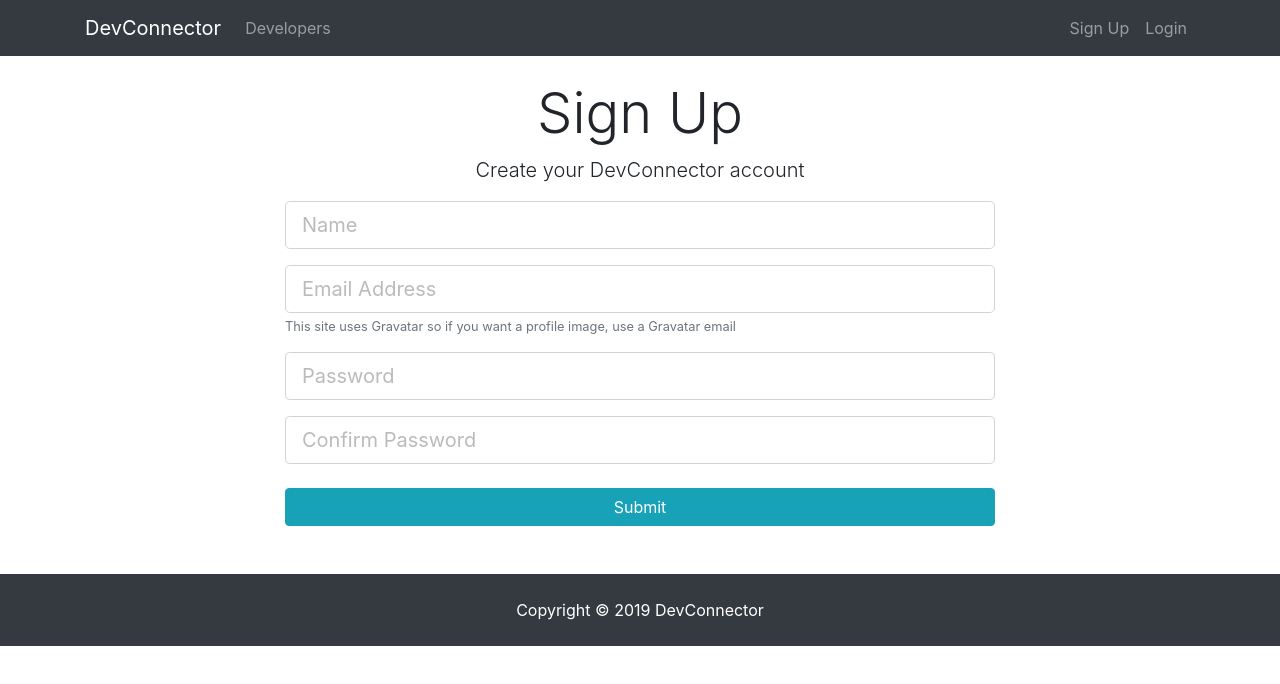
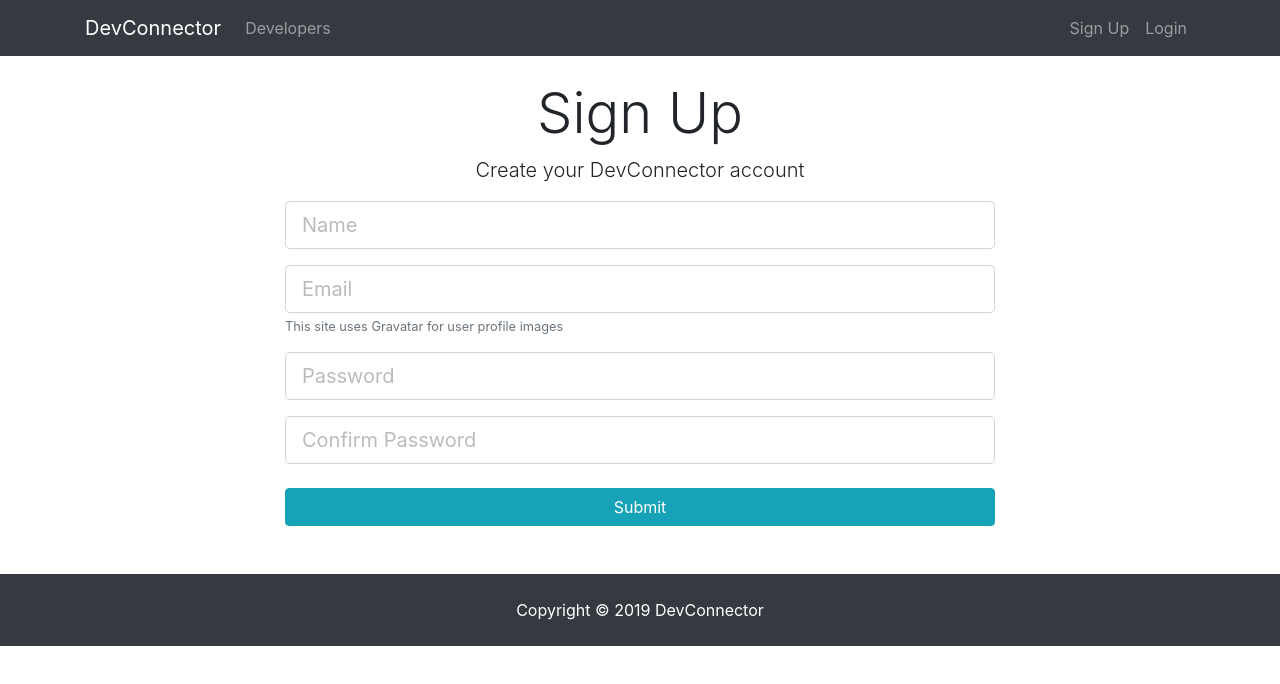
Before and after one commit to derrick-long/dev_MERN, a React (Create React App) app in the folder client/: page /register in a window 1280 px wide. Shown: the top 684 px of the page. Built offline with nearby package versions, Linux system fonts and the light colour scheme.

Commit message:
update login and register forms

```diff
--- a/client/src/components/auth/Register.js
+++ b/client/src/components/auth/Register.js
@@ -4,6 +4,7 @@
 import classnames from 'classnames';
 import { connect } from 'react-redux';
 import {  registeruser } from '../../actions/authActions';
+import TextFieldGroup from '../common/TextFieldGroup';
 
 class Register extends Component {
   constructor(){
@@ -63,30 +64,38 @@
             <h1 className="display-4 text-center">Sign Up</h1>
             <p className="lead text-center">Create your DevConnector account</p>
             <form onSubmit={this.onSubmit}>
-              <div className="form-group">
-                <input type="text" className={classnames('form-control form-control-lg', {'is-invalid': errors.name})}
-                placeholder="Name" name="name" value={this.state.name}
-                onChange={this.onChange} />
-                {errors.name && (<div className="invalid-feedback">{errors.name}</div>)}
-              </div>
-              <div className="form-group">
-                <input type="email" className={classnames('form-control form-control-lg', {'is-invalid': errors.email})} placeholder="Email Address" name="email"  value={this.state.email}
-                onChange={this.onChange} />
-                {errors.email && (<div className="invalid-feedback">{errors.email}</div>)}
-                <small className="form-text text-muted">This site uses Gravatar so if you want a profile image, use a Gravatar email</small>
-              </div>
-              <div className="form-group">
-                <input type="password" className={classnames('form-control form-control-lg', {'is-invalid': errors.password})}
-                placeholder="Password" name="password"  value={this.state.password}
-                 onChange={this.onChange} />
-                 {errors.password && (<div className="invalid-feedback">{errors.password}</div>)}
-              </div>
-              <div className="form-group">
-                <input type="password" className={classnames('form-control form-control-lg', {'is-invalid': errors.password2})}
-                placeholder="Confirm Password" name="password2"  value={this.state.password2}
-                 onChange={this.onChange} />
-                 {errors.password2 && (<div className="invalid-feedback">{errors.password2}</div>)}
-              </div>
+            <TextFieldGroup
+              placeholder="Name"
+              name="name"
+              value={this.state.name}
+              onChange={this.onChange}
+              error={errors.name}
+              />
+              <TextFieldGroup
+              placeholder="Email"
+              name="email"
+              type="email"
+              value={this.state.email}
+              onChange={this.onChange}
+              error={errors.email}
+              info="This site uses Gravatar for user profile images"
+              />
+             <TextFieldGroup
+              placeholder="Password"
+              name="password"
+              type="password"
+              value={this.state.password}
+              onChange={this.onChange}
+              error={errors.password}
+              />
+              <TextFieldGroup
+              placeholder="Confirm Password"
+              name="password2"
+              type="password"
+              value={this.state.password2}
+              onChange={this.onChange}
+              error={errors.password2}
+              />
               <input type="submit" className="btn btn-info btn-block mt-4" />
             </form>
           </div>
```
